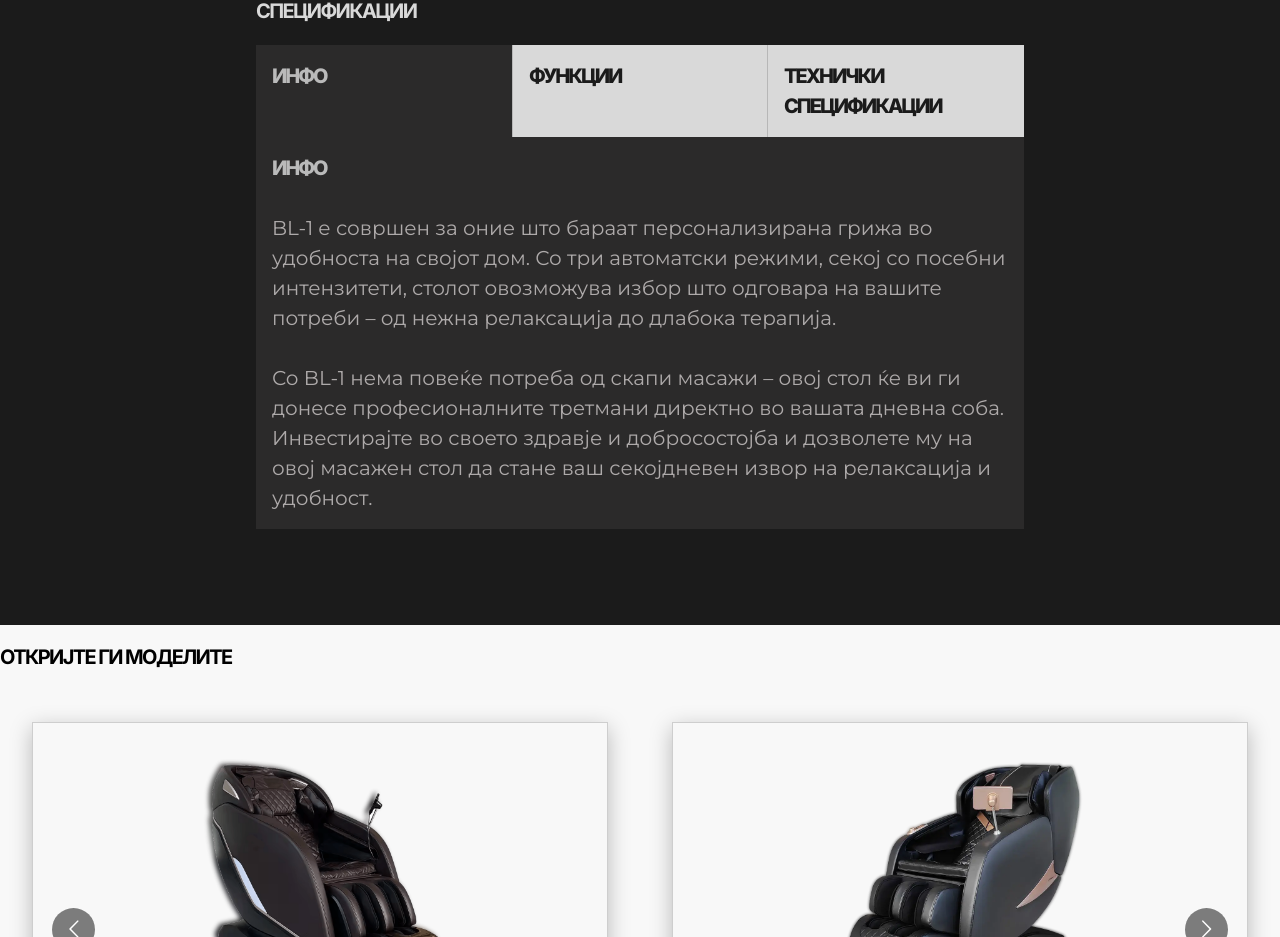
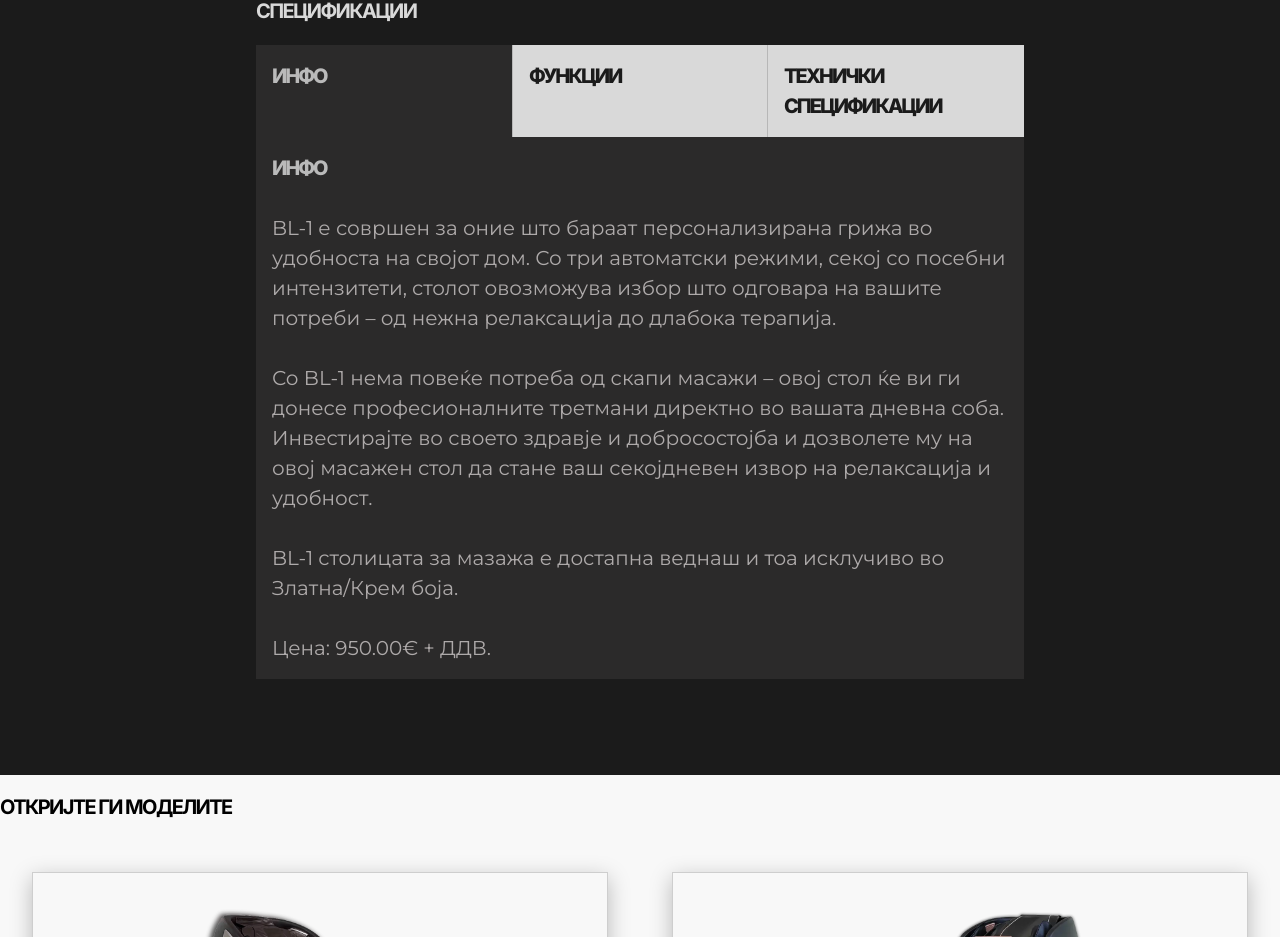
Before and after one commit to Hadzikojcevv/masagge_chairs, a Next.js app: page /BL-1 in a window 1280 px wide. Shown: the part 3971-4908 px from the top of the page. Built offline with nearby package versions, Linux system fonts and the light colour scheme; a web font is replaced by a local one.

Commit message:
collors and price added to info

```diff
--- a/app/globals.css
+++ b/app/globals.css
@@ -690,7 +690,7 @@
   display: flex;
   flex-direction: column;
   gap: 30px;
-  min-height: 280px;
+  min-height: 420px;
 }
 
 .specsTableContent h6 {
--- a/components/DetailsPage/SpecsTableContent.tsx
+++ b/components/DetailsPage/SpecsTableContent.tsx
@@ -5,6 +5,9 @@
         title: string;
         info1: string;
         info2: string;
+        info3: string;
+        info4: string;
+
       }
 };
 
@@ -14,6 +17,8 @@
       <h6>{content.title}</h6>
       <p className={`${montserat.className} tableContentParagraph`}>{content.info1}</p>
       <p className={`${montserat.className} tableContentParagraph`}>{content.info2}</p>
+      <p className={`${montserat.className} tableContentParagraph`}>{content.info3}</p>
+      <p className={`${montserat.className} tableContentParagraph`}>{content.info4}</p>
     </div>
   );
 };
--- a/data/Data.ts
+++ b/data/Data.ts
@@ -48,6 +48,8 @@
           "BL-5 столицата за масажа е идеален избор за оние кои бараат совршена комбинација од релаксација и терапевтска масажа, со посебен акцент на целосното тело и листовите.",
         info2:
           "Со повеќе од 20 масажни функции, прецизна масажа, истегнување и Zero Gravity функцијата, како и компактни димензии и современи технологии како безжично полнење и Bluetooth го прават идеален за секој дом.",
+          info3: "BL-5 столицата за мазажа е достапна по нарачка во следниве варијанти односно бои: Сина, Дрвено-Кафеава и Црна.",
+          info4: "Цена: 2,360.00€ + ДДВ."
       },
       techSpecs: {
         title: "Технички Спецификации",
@@ -124,6 +126,8 @@
           "Vending - 130A столицата за масажа е наменета за деловни простори, спа центри, хотели, бензински пумпи, молови и слично. Истата работи по принцип на токени.",
         info2:
           "Vending - 130A напреден ролер за стопала, шиљести ролери кои ќе вршат TuIna масажа на вашите нозе. Проширен одмор за нозе со различни висински опсези – нога -90 мм, автоматски одмор за нозе 170 мм, графенска технологија за загревање за грб, нозе и колена.",
+          info3: "Vending столицата за мазажа е достапна веднаш и тоа исклучиво во црна боја.",
+          info4: "Цена: 2,180.00€ + ДДВ."
       },
       techSpecs: {
         title: "Технички Спецификации",
@@ -198,6 +202,8 @@
           "BL-4 столицатa е идеалнa за луѓе кои бараат врвно релаксирачко искуство во својот дом, вила, викендица. BL-4 столицатa е идеалнa за луѓе кои придаваат значење на самогрижата и благосостојбата, како професионалци што треба да се опуштат по долг работен ден, лица со активен животен стил кои имаат потреба од опоравување на мускулите, или секој што вреднува напредна технологија во комбинација со удобност.",
         info2:
           "Дополнително BL-4 столицата е наменета за оние со болки во грбот или стапалата, како и сите кои сакаат да го збогатат својот простор за релаксација со функции како нулта гравитација, загревање и прилагодлива масажа, ќе го најдат овој стол како совршена инвестиција.",
+          info3: "BL-4 столицата за мазажа е достапна веднаш и тоа исклучиво во Кафеава боја.",
+          info4: "Цена: 1,558.00€ + ДДВ."
       },
       techSpecs: {
         title: "Технички Спецификации",
@@ -273,6 +279,8 @@
           "BL-3 столицатa е идеалнa за луѓе кои бараат врвно релаксирачко искуство во својот дом, вила, викендица. BL-3 столицатa е идеалнa за луѓе кои придаваат значење на самогрижата и благосостојбата, како професионалци што треба да се опуштат по долг работен ден, лица со активен животен стил кои имаат потреба од опоравување на мускулите, или секој што вреднува напредна технологија во комбинација со удобност. ",
         info2:
           "Дополнително BL-3 столицата е наменета за оние со болки во грбот или стапалата, како и сите кои сакаат да го збогатат својот простор за релаксација со функции како нулта гравитација, загревање и прилагодлива масажа, ќе го најдат овој стол како совршена инвестиција.",
+          info3: "BL-3 столицата за мазажа е достапна веднаш и тоа исклучиво во црна боја.",
+          info4: "Цена: 1,230.00€ + ДДВ."
       },
       techSpecs: {
         title: "Технички Спецификации",
@@ -352,6 +360,8 @@
           "BL-1 е совршен за оние што бараат персонализирана грижа во удобноста на својот дом. Со три автоматски режими, секој со посебни интензитети, столот овозможува избор што одговара на вашите потреби – од нежна релаксација до длабока терапија.",
         info2:
           "Со BL-1 нема повеќе потреба од скапи масажи – овој стол ќе ви ги донесе професионалните третмани директно во вашата дневна соба. Инвестирајте во своето здравје и добросостојба и дозволете му на овој масажен стол да стане ваш секојдневен извор на релаксација и удобност.",
+          info3: "BL-1 столицата за мазажа е достапна веднаш и тоа исклучиво во Златна/Крем боја.",
+          info4: "Цена: 950.00€ + ДДВ."
       },
       techSpecs: {
         title: "Технички Спецификации",
@@ -427,6 +437,8 @@
           "BL-2 е совршен за оние што бараат персонализирана грижа во удобноста на својот дом. Со три автоматски режими, секој со посебни интензитети, столот овозможува избор што одговара на вашите потреби – од нежна релаксација до длабока терапија.",
         info2:
           "Со BL-2 нема повеќе потреба од скапи масажи – овој стол ќе ви ги донесе професионалните третмани директно во вашата дневна соба. Инвестирајте во своето здравје и добросостојба и дозволете му на овој масажен стол да стане ваш секојдневен извор на релаксација и удобност.",
+          info3: "BL-2 столицата за мазажа е достапна веднаш и тоа исклучиво во црна боја.",
+          info4: "Цена: 1,050.00€ + ДДВ."
       },
       techSpecs: {
         title: "Технички Спецификации",
--- a/types/Types.ts
+++ b/types/Types.ts
@@ -31,7 +31,9 @@
         info: {
             title: string,
             info1: string,
-            info2: string
+            info2: string,
+            info3: string,
+            info4: string
         },
         functions: {
             title: string,
```
